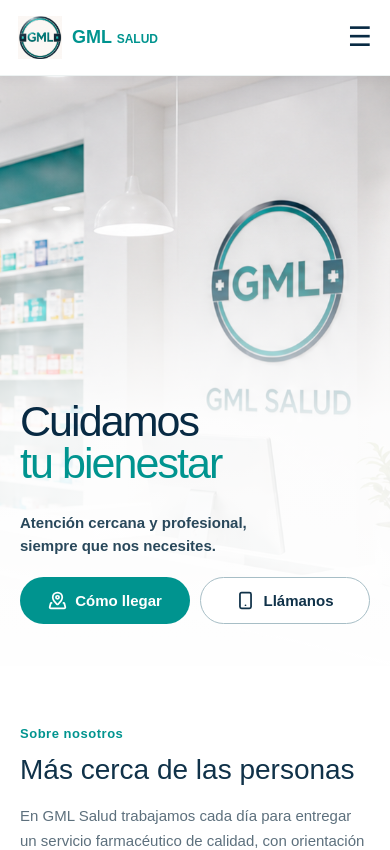
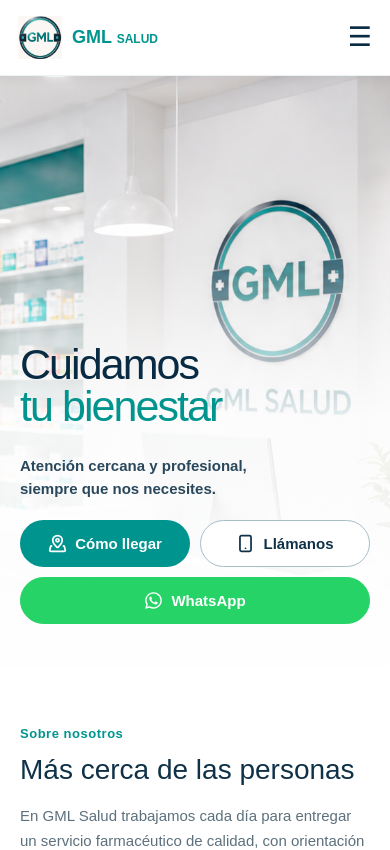
Before and after one commit to gmlsalud-com/gmlsalud-com, a Next.js app: page / in a window 390 px wide. Shown: the top 850 px of the page. Built offline with nearby package versions, Linux system fonts and the light colour scheme.

Commit message:
Update phone number and add WhatsApp contact

```diff
--- a/app/Locations.tsx
+++ b/app/Locations.tsx
@@ -2,26 +2,27 @@
 
 import { useState } from "react";
 import { MapPin, MapPinned, Smartphone } from "lucide-react";
+import { FaWhatsapp } from "react-icons/fa";
 
 const branches = [
   {
     name: "Farmacias Alhué",
     address: "21 de Mayo 423, Alhué",
-    phone: "+56 9 1234 5678",
+    phone: "+56 9 6417 9731",
     query: "Farmacias Alhue - 9650034, Alhue, Alhué, Región Metropolitana",
     directions: "https://maps.app.goo.gl/SsfUV8vhUzAC77U1A?g_st=iw",
   },
   {
     name: "Almacén Farmacéutico La Línea",
     address: "La Línea, Alhué",
-    phone: "+56 9 1234 5678",
+    phone: "+56 9 6417 9731",
     query: "-34.0411667,-71.2280000",
     directions: "https://maps.app.goo.gl/HJ21qbbgv6xqQHPY7?g_st=iw",
   },
   {
     name: "Almacén Farmacéutico Pumanque",
     address: "Pumanque",
-    phone: "+56 9 1234 5678",
+    phone: "+56 9 6417 9731",
     query: "-34.6002222,-71.6525556",
     directions: "https://maps.app.goo.gl/EoP6v9FBzsyrfEkD9?g_st=iw",
   },
@@ -60,6 +61,7 @@
         <div className="location-actions">
           <a className="pill teal" href={branch.directions} target="_blank" rel="noreferrer"><MapPinned size={19} aria-hidden="true" /> Cómo llegar</a>
           <a className="pill light" href={`tel:${phone}`}><Smartphone size={19} aria-hidden="true" /> Llámanos</a>
+          <a className="pill whatsapp" href="https://wa.me/56964179731" target="_blank" rel="noreferrer"><FaWhatsapp size={19} aria-hidden="true" /> WhatsApp</a>
         </div>
       </div>
       <div className="real-map">
--- a/app/globals.css
+++ b/app/globals.css
@@ -86,3 +86,7 @@
 footer{grid-template-columns:1.35fr repeat(4,1fr);gap:36px}
 .footer-social>div{display:flex;flex-wrap:wrap;gap:9px}.footer-social-link{width:36px;height:36px;display:grid;place-items:center;border-radius:50%;background:rgba(255,255,255,.09);color:#fff;transition:background .2s ease,transform .2s ease}.footer-social-link:hover{background:rgba(255,255,255,.2);transform:translateY(-2px)}.footer-social-link:focus-visible{outline:3px solid #fff;outline-offset:3px}.footer-social-link svg{width:17px;height:17px}
 @media(max-width:800px){footer>div.footer-social{display:block;margin-top:26px}.footer-social>div{justify-content:center}}
+.pill.whatsapp{background:#25d366;color:#fff;border-color:#25d366}.pill.whatsapp:hover{background:#1fb857}
+.hero-actions,.location-actions{flex-wrap:wrap}
+footer a svg{display:inline-block;margin-right:6px;vertical-align:-2px}
+@media(max-width:800px){.hero-actions .whatsapp{flex-basis:100%}.location-actions .whatsapp{flex-basis:100%}}
--- a/app/page.tsx
+++ b/app/page.tsx
@@ -1,7 +1,7 @@
 import Locations from "./Locations";
 import Header from "./Header";
 import { Eye, HeartPulse, MapPinned, ShieldCheck, Smartphone } from "lucide-react";
-import { FaFacebookF, FaInstagram } from "react-icons/fa";
+import { FaFacebookF, FaInstagram, FaWhatsapp } from "react-icons/fa";
 
 const services = [
   { icon: 1, title: "Medicamentos", text: "Amplio stock de medicamentos de marca y genéricos." },
@@ -31,7 +31,8 @@
           <p>Atención cercana y profesional,<br />siempre que nos necesites.</p>
           <div className="hero-actions">
             <a className="pill teal" href="#sucursales"><MapPinned size={19} aria-hidden="true" /> Cómo llegar</a>
-            <a className="pill light" href="tel:+56912345678"><Smartphone size={19} aria-hidden="true" /> Llámanos</a>
+            <a className="pill light" href="tel:+56964179731"><Smartphone size={19} aria-hidden="true" /> Llámanos</a>
+            <a className="pill whatsapp" href="https://wa.me/56964179731" target="_blank" rel="noreferrer"><FaWhatsapp size={19} aria-hidden="true" /> WhatsApp</a>
           </div>
         </div>
       </section>
@@ -88,7 +89,7 @@
       <footer>
         <div className="footer-brand"><img src="/gml-logo.png" alt="" /><strong>GML SALUD</strong><p>Comprometidos con tu bienestar.</p></div>
         <div><h3>Enlaces</h3><a href="#inicio">Inicio</a><a href="#nosotros">Nosotros</a><a href="#servicios">Servicios</a><a href="#sucursales">Sucursales</a></div>
-        <div><h3>Información</h3><p>+56 9 1234 5678</p><p>contacto@gmlsalud.cl</p><p>Lun–Vie 09:00–19:30</p></div>
+        <div><h3>Información</h3><a href="tel:+56964179731">+56 9 6417 9731</a><a href="https://wa.me/56964179731" target="_blank" rel="noreferrer"><FaWhatsapp aria-hidden="true" /> WhatsApp</a><p>contacto@gmlsalud.cl</p><p>Lun–Vie 09:00–19:30</p></div>
         <div><h3>Nuestras sucursales</h3><p>Alhué</p><p>La Línea, Alhué</p><p>Pumanque</p></div>
         <div className="footer-social"><h3>Síguenos</h3><div>
           {socialLinks.map((social) => (
```
